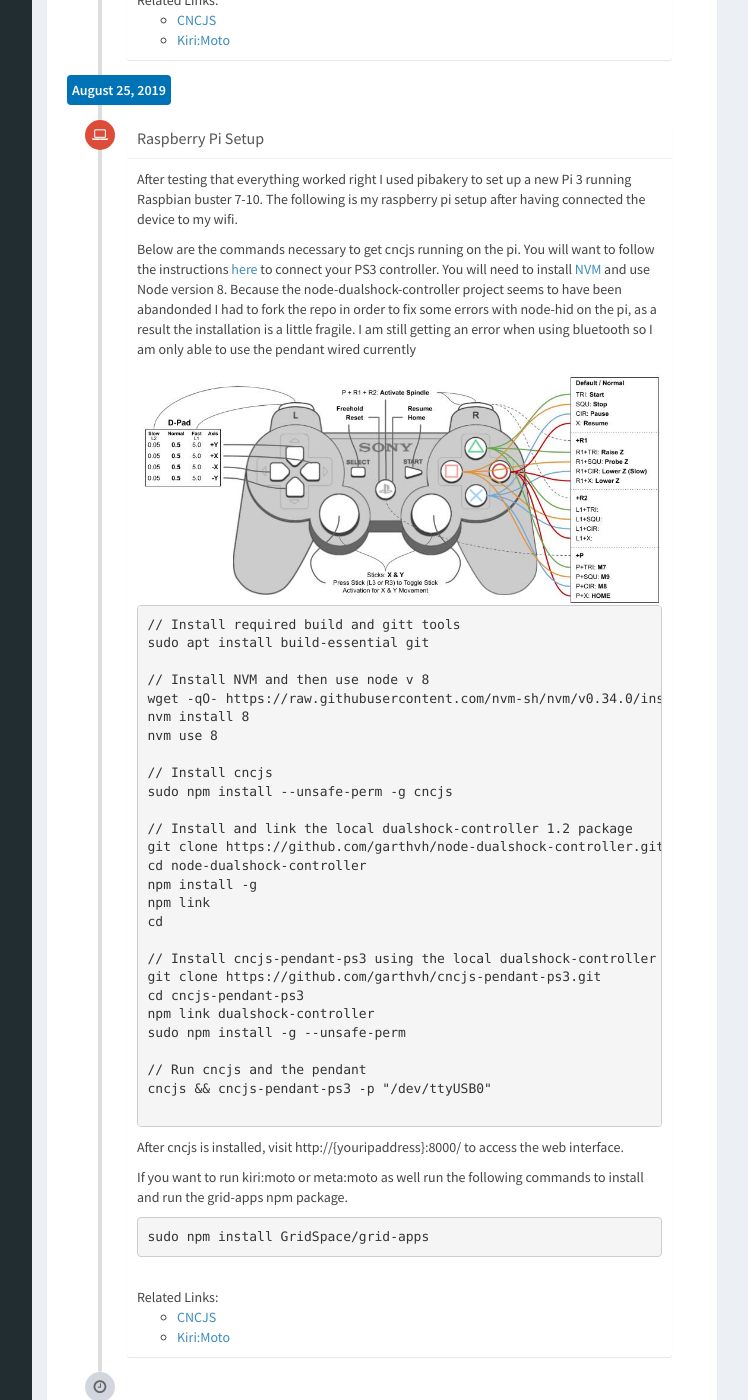
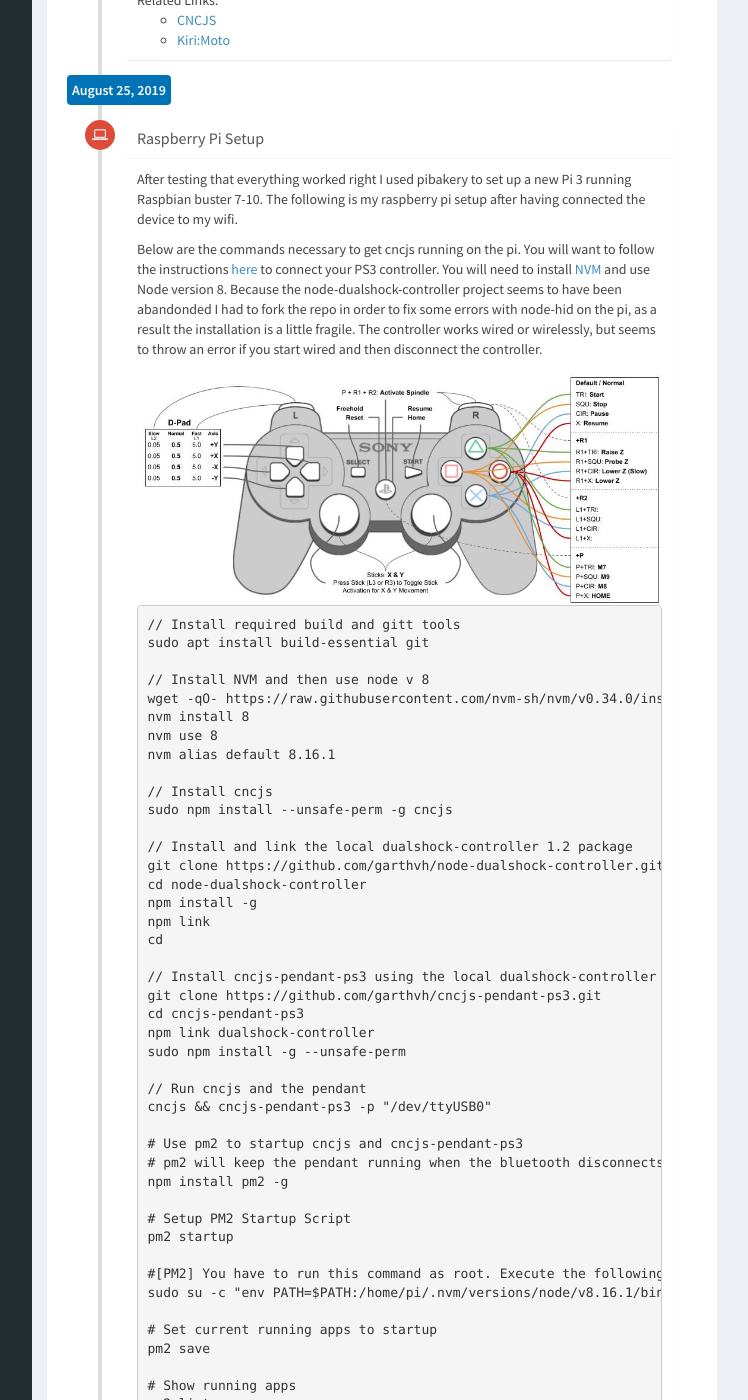
Before and after one commit to garthvh/garthvh.github.io, a Jekyll site: the page built from category/cnc.markdown, in a window 1280 px wide and 1400 px high, scrolled down 1171 px. Shown: the whole window, without its empty margins (198-946 px from the left). Built offline with Jekyll 4.4.1, drawn with Linux system fonts in a browser that asks for light colours; comment, search, counter and statistics services are not loaded; some of the changed text lies outside the part shown.

Commit message:
Update terminal commands

```diff
--- a/category/cnc.markdown
+++ b/category/cnc.markdown
@@ -102,7 +102,7 @@
                     <p>
                         After testing that everything worked right I used pibakery to set up a new Pi 3 running Raspbian buster 7-10.  The following is my raspberry pi setup after having connected the device to my wifi.
                     </p>
-                    <p>Below are the commands necessary to get cncjs running on the pi. You will want to follow the instructions <a href="http://orikad.com/sixpair_instructions.html">here</a> to connect your PS3 controller.  You will need to install <a href="https://github.com/nvm-sh/nvm">NVM</a> and use Node version 8.  Because the node-dualshock-controller project seems to have been abandonded I had to fork the repo in order to fix some errors with node-hid on the pi, as a result the installation is a little fragile.  I am still getting an error when using bluetooth so I am only able to use the pendant wired currently</p>
+                    <p>Below are the commands necessary to get cncjs running on the pi. You will want to follow the instructions <a href="http://orikad.com/sixpair_instructions.html">here</a> to connect your PS3 controller.  You will need to install <a href="https://github.com/nvm-sh/nvm">NVM</a> and use Node version 8.  Because the node-dualshock-controller project seems to have been abandonded I had to fork the repo in order to fix some errors with node-hid on the pi, as a result the installation is a little fragile.  The controller works wired or wirelessly, but seems to throw an error if you start wired and then disconnect the controller.</p>
                     <img src="//garthvh.com/assets/img/cnc/buttonmap.jpg" class="img-responsive img-rounded" />
 
 <pre>
@@ -113,6 +113,7 @@
 wget -qO- https://raw.githubusercontent.com/nvm-sh/nvm/v0.34.0/install.sh | bash
 nvm install 8
 nvm use 8
+nvm alias default 8.16.1
 
 // Install cncjs
 sudo npm install --unsafe-perm -g cncjs
@@ -133,13 +134,34 @@
 // Run cncjs and the pendant
 cncjs && cncjs-pendant-ps3 -p "/dev/ttyUSB0"
 
+# Use pm2 to startup cncjs and cncjs-pendant-ps3
+# pm2 will keep the pendant running when the bluetooth disconnects
+npm install pm2 -g
+
+# Setup PM2 Startup Script
+pm2 startup
+
+#[PM2] You have to run this command as root. Execute the following command:
+sudo su -c "env PATH=$PATH:/home/pi/.nvm/versions/node/v8.16.1/bin pm2 startup -u pi --hp /home/pi"
+
+# Set current running apps to startup
+pm2 save
+
+# Show running apps
+pm2 list
+
+sudo npm install GridSpace/grid-apps
+cd grid-apps
+npm install
+
+# Start kiri.moto with pm2
+pm2 start "npm start"
+
+
 </pre>
 
-<p>After cncjs is installed, visit http://{youripaddress}:8000/ to access the web interface.</p>
+<p>After everything is installed, visit http://{youripaddress}:8000/ to access the cncjs web interface, http://{youripaddress}:8080/kiri to access the web interface for kiri:moto and http://{youripaddress}:8080/meta to access the web interface for meta:moto.</p>
 <p>If you want to run kiri:moto or meta:moto as well run the following commands to install and run the grid-apps npm package.</p>
-<pre>
-sudo npm install GridSpace/grid-apps
-</pre>
                 </div>
                 <div class="timeline-footer">
                 Related Links:
```
